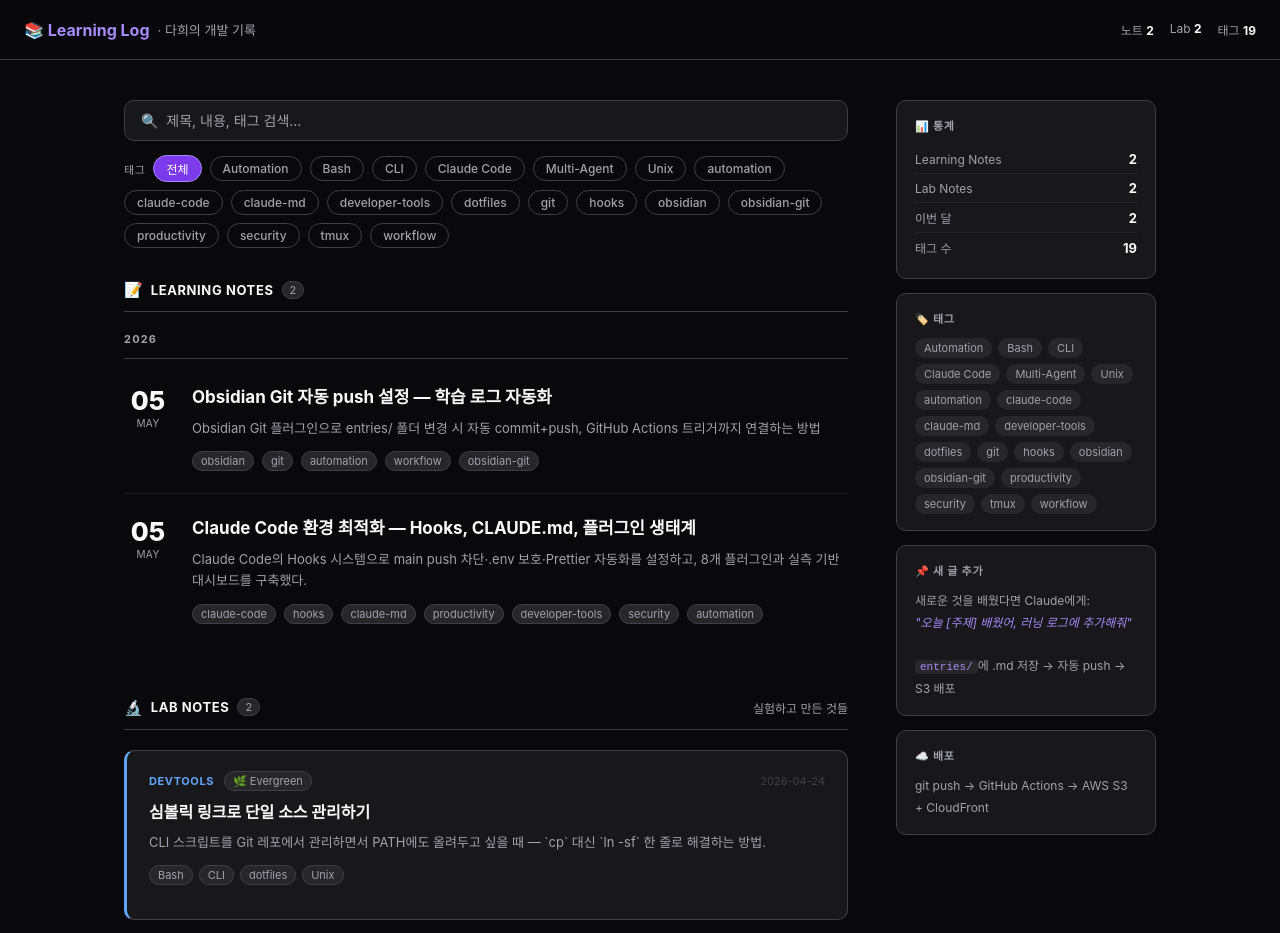
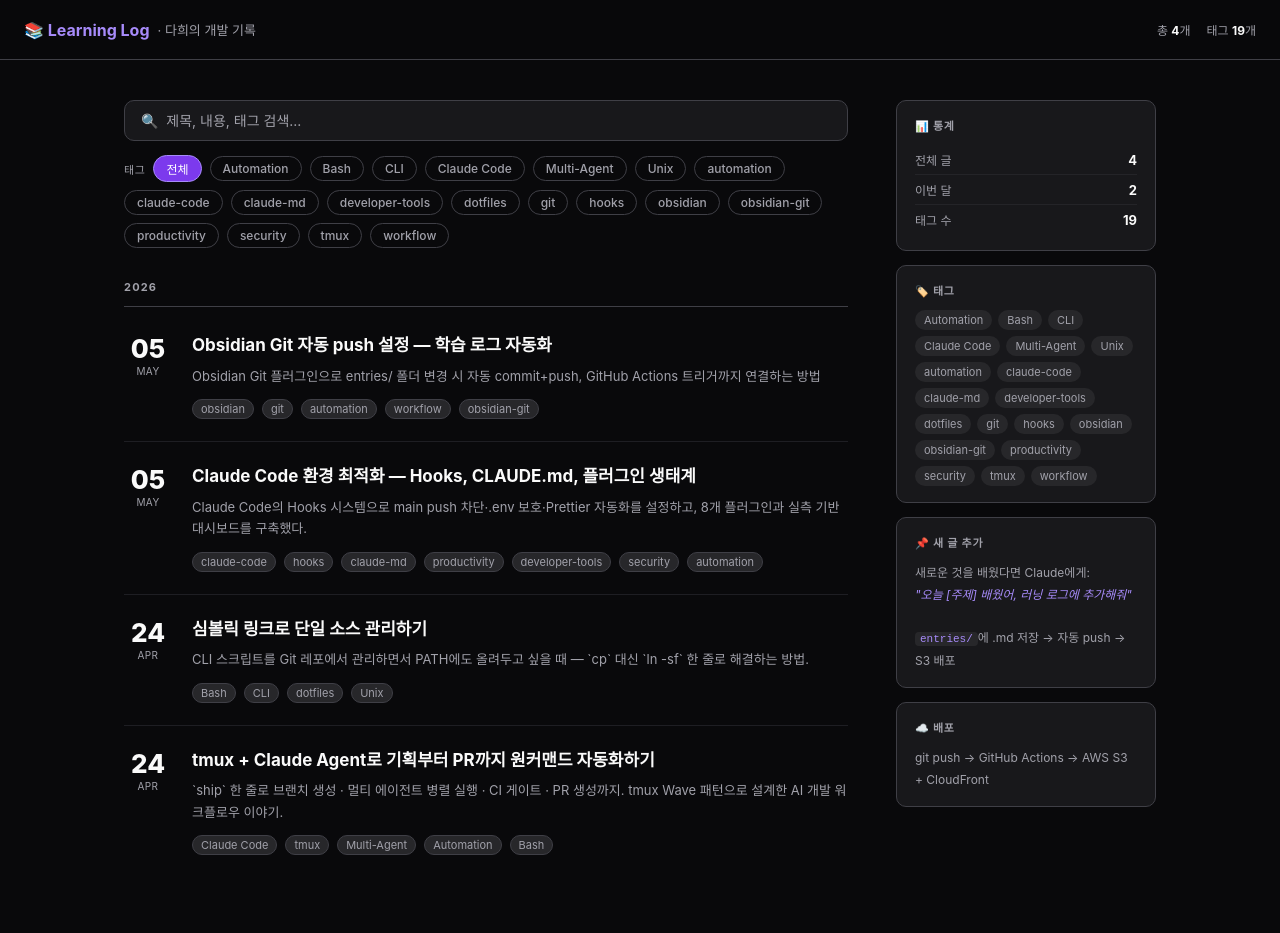
Before and after one commit to project-hh-org/claude-learning, a Next.js app: page / in a window 1280 px wide. Shown: the top 933 px of the page. Built offline with nearby package versions, Linux system fonts and the light colour scheme; a web font is replaced by a local one.

Commit message:
style: remove author from entries, keep date only

```diff
--- a/entries/2026-04-24-ship-tmux-multi-agent.md
+++ b/entries/2026-04-24-ship-tmux-multi-agent.md
@@ -3,9 +3,6 @@
 date: "2026-04-24"
 summary: "`ship` 한 줄로 브랜치 생성 · 멀티 에이전트 병렬 실행 · CI 게이트 · PR 생성까지. tmux Wave 패턴으로 설계한 AI 개발 워크플로우 이야기."
 tags: ["Claude Code", "tmux", "Multi-Agent", "Automation", "Bash"]
-type: "lab"
-category: "AI"
-stage: "evergreen"
 links:
   - label: "GitHub"
     url: "https://github.com/project-hh-com/tmux"
@@ -131,4 +128,4 @@
 
 ---
 
-_작성일: 2026-04-24 · 다희_
+_2026-04-24_
--- a/entries/2026-04-24-symlink-single-source.md
+++ b/entries/2026-04-24-symlink-single-source.md
@@ -3,11 +3,6 @@
 date: "2026-04-24"
 summary: "CLI 스크립트를 Git 레포에서 관리하면서 PATH에도 올려두고 싶을 때 — `cp` 대신 `ln -sf` 한 줄로 해결하는 방법."
 tags: ["Bash", "CLI", "dotfiles", "Unix"]
-type: "lab"
-category: "DevTools"
-stage: "evergreen"
-links: []
-references: []
 ---
 
 ## 문제: 스크립트를 어디서 관리해야 하나
@@ -83,4 +78,4 @@
 
 ---
 
-_작성일: 2026-04-24 · 다희_
+_2026-04-24_
--- a/entries/2026-05-05-claude-code-setup-and-hooks.md
+++ b/entries/2026-05-05-claude-code-setup-and-hooks.md
@@ -115,4 +115,4 @@
 
 ---
 
-_작성일: 2026-05-05 · Claude + 다희_
+_2026-05-05_
--- a/entries/2026-05-05-obsidian-git-auto-push.md
+++ b/entries/2026-05-05-obsidian-git-auto-push.md
@@ -92,4 +92,4 @@
 
 ---
 
-_작성일: 2026-05-05 · Claude + 다희_
+_2026-05-05_
--- a/src/app/globals.css
+++ b/src/app/globals.css
@@ -310,69 +310,7 @@
 /* highlight.js overrides */
 .hljs { background: #0d0d10 !important; padding: 0 !important; }
 
-/* ─── Section Header ─── */
-.section-header {
-  display: flex;
-  align-items: center;
-  gap: 8px;
-  margin-bottom: 20px;
-  padding-bottom: 12px;
-  border-bottom: 1px solid var(--border);
-}
-.section-icon { font-size: 15px; }
-.section-title { font-size: 13px; font-weight: 700; color: var(--text); text-transform: uppercase; letter-spacing: 0.6px; }
-.section-count {
-  font-size: 11px;
-  background: var(--surface2);
-  color: var(--muted);
-  padding: 1px 7px;
-  border-radius: 20px;
-  border: 1px solid var(--border);
-}
-.section-desc { font-size: 12px; color: var(--muted); margin-left: auto; }
-
-/* ─── Lab Section ─── */
-.lab-section { margin-top: 52px; }
-
-.lab-grid { display: flex; flex-direction: column; gap: 14px; }
-
-.lab-card {
-  background: var(--surface);
-  border: 1px solid var(--border);
-  border-radius: var(--radius);
-  padding: 20px 22px;
-  transition: border-color 0.15s, transform 0.15s;
-  border-left: 3px solid var(--blue);
-}
-.lab-card:hover { border-color: var(--blue); transform: translateX(2px); }
-
-.lab-card-header {
-  display: flex;
-  align-items: center;
-  gap: 10px;
-  margin-bottom: 10px;
-}
-.lab-category {
-  font-size: 11px;
-  font-weight: 700;
-  text-transform: uppercase;
-  letter-spacing: 0.6px;
-}
-.lab-stage {
-  font-size: 11px;
-  color: var(--muted);
-  background: var(--surface2);
-  padding: 2px 8px;
-  border-radius: 20px;
-  border: 1px solid var(--border);
-}
-.lab-date { font-size: 11px; color: var(--border); margin-left: auto; }
-
-.lab-title { font-size: 16px; font-weight: 700; line-height: 1.45; margin-bottom: 8px; }
-.lab-summary { font-size: 13px; color: var(--muted); line-height: 1.65; margin-bottom: 12px; }
-
-.lab-tags { display: flex; gap: 6px; flex-wrap: wrap; margin-bottom: 14px; }
-
+/* ─── Lab links (detail page) ─── */
 .lab-links {
   display: flex;
   gap: 8px;
--- a/src/components/PostList.jsx
+++ b/src/components/PostList.jsx
@@ -10,39 +10,20 @@
   return { day, month: months[d.getMonth()], year: d.getFullYear() }
 }
 
-const STAGE_LABEL = {
-  evergreen: { icon: '🌿', text: 'Evergreen' },
-  seedling:  { icon: '🌱', text: 'Seedling'  },
-  budding:   { icon: '🌸', text: 'Budding'   },
-}
-
-const CATEGORY_COLOR = {
-  AI:       'var(--accent)',
-  DevTools: 'var(--blue)',
-  Infra:    'var(--green)',
-  Design:   'var(--orange)',
-}
-
 export default function PostList({ posts }) {
   const router = useRouter()
   const [query, setQuery] = useState('')
   const [activeTag, setActiveTag] = useState('all')
 
-  // note / lab 분리
-  const notePosts = useMemo(() => posts.filter(p => p.type !== 'lab'), [posts])
-  const labPosts  = useMemo(() => posts.filter(p => p.type === 'lab'),  [posts])
-
-  // 전체 태그
   const allTags = useMemo(() => {
     const set = new Set()
     posts.forEach(p => p.tags?.forEach(t => set.add(t)))
     return Array.from(set).sort()
   }, [posts])
 
-  // note 필터링
-  const filteredPosts = useMemo(() => {
+  const filtered = useMemo(() => {
     const q = query.toLowerCase()
-    return notePosts.filter(p => {
+    return posts.filter(p => {
       const matchTag = activeTag === 'all' || p.tags?.includes(activeTag)
       const matchQ   = !q ||
         p.title.toLowerCase().includes(q) ||
@@ -50,58 +31,38 @@
         p.tags?.some(t => t.toLowerCase().includes(q))
       return matchTag && matchQ
     })
-  }, [notePosts, query, activeTag])
+  }, [posts, query, activeTag])
 
-  // lab 필터링
-  const filteredLab = useMemo(() => {
-    const q = query.toLowerCase()
-    return labPosts.filter(p => {
-      const matchTag = activeTag === 'all' || p.tags?.includes(activeTag)
-      const matchQ   = !q ||
-        p.title.toLowerCase().includes(q) ||
-        p.summary.toLowerCase().includes(q) ||
-        p.tags?.some(t => t.toLowerCase().includes(q))
-      return matchTag && matchQ
-    })
-  }, [labPosts, query, activeTag])
-
-  // 연도별 그룹 (learning)
   const byYear = useMemo(() => {
     const map = {}
-    filteredPosts.forEach(p => {
+    filtered.forEach(p => {
       const year = p.date?.slice(0, 4) || '2026'
       if (!map[year]) map[year] = []
       map[year].push(p)
     })
     return Object.entries(map).sort(([a], [b]) => b - a)
-  }, [filteredPosts])
+  }, [filtered])
 
-  const totalMonthPosts = useMemo(() => {
+  const thisMonth = useMemo(() => {
     const now = new Date()
     const ym = `${now.getFullYear()}-${String(now.getMonth() + 1).padStart(2, '0')}`
-    return notePosts.filter(p => p.date?.startsWith(ym)).length
-  }, [notePosts])
-
-  const noResults = filteredPosts.length === 0 && filteredLab.length === 0
+    return posts.filter(p => p.date?.startsWith(ym)).length
+  }, [posts])
 
   return (
     <>
-      {/* ── Header ── */}
       <header className="header">
         <div className="header-logo">
           📚 Learning Log <span>· 다희의 개발 기록</span>
         </div>
         <div className="header-stats">
-          <div className="h-stat">노트 <strong>{notePosts.length}</strong></div>
-          <div className="h-stat">Lab <strong>{labPosts.length}</strong></div>
-          <div className="h-stat">태그 <strong>{allTags.length}</strong></div>
+          <div className="h-stat">총 <strong>{posts.length}</strong>개</div>
+          <div className="h-stat">태그 <strong>{allTags.length}</strong>개</div>
         </div>
       </header>
 
-      {/* ── Body ── */}
       <div className="page-wrap">
         <main>
-          {/* Search & Filter */}
           <div className="controls">
             <input
               className="search-input"
@@ -130,20 +91,10 @@
             </div>
           </div>
 
-          {noResults ? (
+          {byYear.length === 0 ? (
             <div className="no-results">검색 결과가 없습니다.</div>
           ) : (
-            <>
-              {/* ── Learning Notes ── */}
-              {filteredPosts.length > 0 && (
-                <section>
-                  <div className="section-header">
-                    <span className="section-icon">📝</span>
-                    <span className="section-title">Learning Notes</span>
-                    <span className="section-count">{filteredPosts.length}</span>
-                  </div>
-
-                  {byYear.map(([year, yearPosts]) => (
+            byYear.map(([year, yearPosts]) => (
               <div key={year} className="year-group">
                 <div className="year-label">{year}</div>
                 {yearPosts.map(post => {
@@ -174,78 +125,15 @@
                   )
                 })}
               </div>
-                  ))}
-                </section>
-              )}
-
-              {/* ── Lab Notes ── */}
-              {filteredLab.length > 0 && (
-                <section className="lab-section">
-                  <div className="section-header">
-                    <span className="section-icon">🔬</span>
-                    <span className="section-title">Lab Notes</span>
-                    <span className="section-count">{filteredLab.length}</span>
-                    <span className="section-desc">실험하고 만든 것들</span>
-                  </div>
-
-                  <div className="lab-grid">
-                    {filteredLab.map(post => {
-                      const stage = STAGE_LABEL[post.stage] || STAGE_LABEL.seedling
-                      const catColor = CATEGORY_COLOR[post.category] || 'var(--muted)'
-                      return (
-                        <div key={post.id} className="lab-card">
-                          <div className="lab-card-header">
-                            <span className="lab-category" style={{ color: catColor }}>
-                              {post.category}
-                            </span>
-                            <span className="lab-stage">
-                              {stage.icon} {stage.text}
-                            </span>
-                            <span className="lab-date">{post.date}</span>
-                          </div>
-
-                          <div className="lab-title">{post.title}</div>
-                          <div className="lab-summary">{post.summary}</div>
-
-                          <div className="lab-tags">
-                            {post.tags?.map(tag => (
-                              <span key={tag} className="pc-tag">{tag}</span>
-                            ))}
-                          </div>
-
-                          {post.links?.length > 0 && (
-                            <div className="lab-links">
-                              {post.links.map(link => (
-                                <a
-                                  key={link.url}
-                                  href={link.url}
-                                  target="_blank"
-                                  rel="noopener noreferrer"
-                                  className="lab-link"
-                                  onClick={e => e.stopPropagation()}
-                                >
-                                  {link.label} ↗
-                                </a>
-                              ))}
-                            </div>
-                          )}
-                        </div>
-                      )
-                    })}
-                  </div>
-                </section>
-              )}
-            </>
+            ))
           )}
         </main>
 
-        {/* ── Sidebar ── */}
         <aside className="sidebar">
           <div className="s-card">
             <h3>📊 통계</h3>
-            <div className="s-stat"><span className="l">Learning Notes</span><span className="v">{notePosts.length}</span></div>
-            <div className="s-stat"><span className="l">Lab Notes</span><span className="v">{labPosts.length}</span></div>
-            <div className="s-stat"><span className="l">이번 달</span><span className="v">{totalMonthPosts}</span></div>
+            <div className="s-stat"><span className="l">전체 글</span><span className="v">{posts.length}</span></div>
+            <div className="s-stat"><span className="l">이번 달</span><span className="v">{thisMonth}</span></div>
             <div className="s-stat"><span className="l">태그 수</span><span className="v">{allTags.length}</span></div>
           </div>
 
```
Also changed, not shown: src/components/PostDetail.jsx (+4 -34 lines), 2 other files (tests, documents, lock files or other folders). Lines whose indentation alone changed are shown as unchanged.
